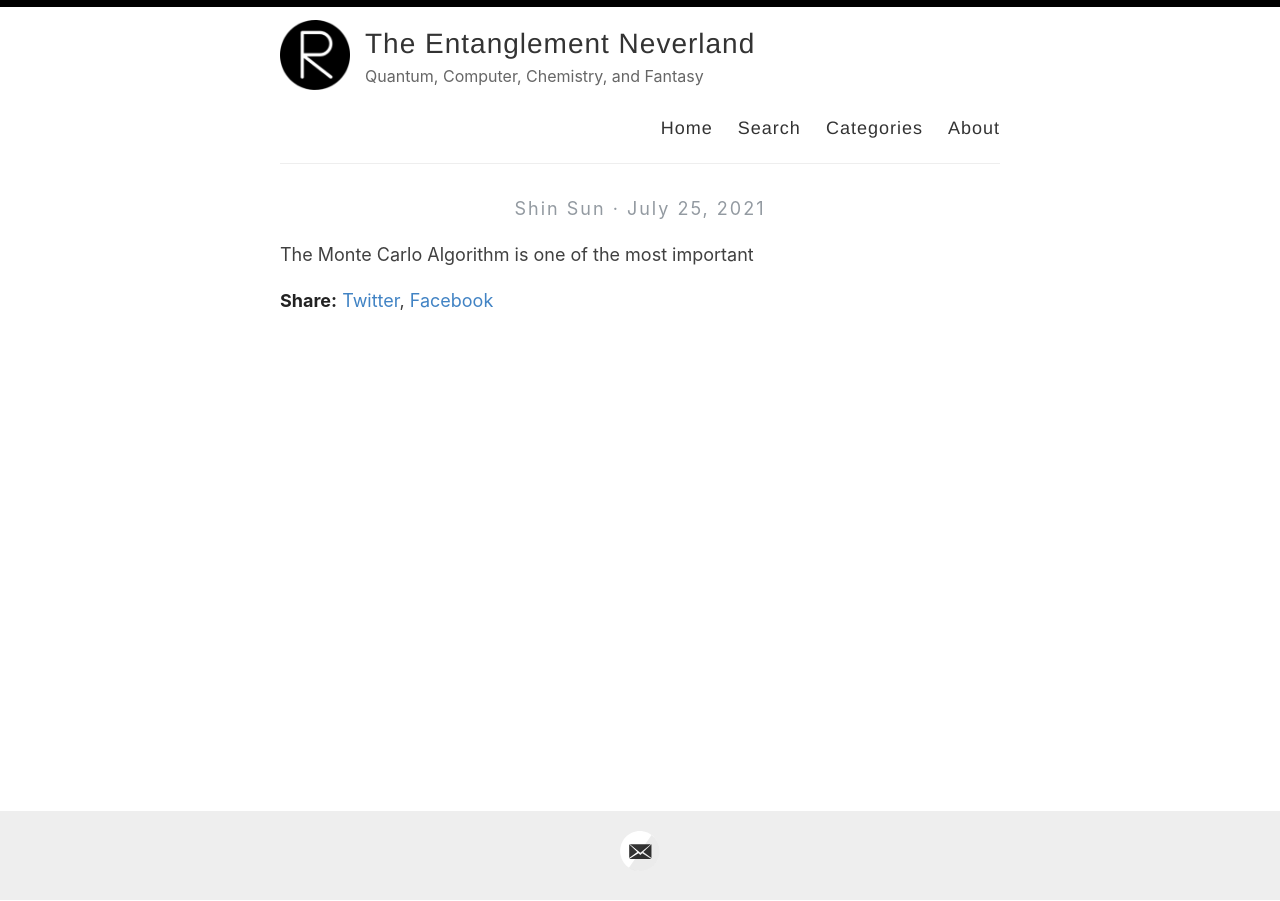
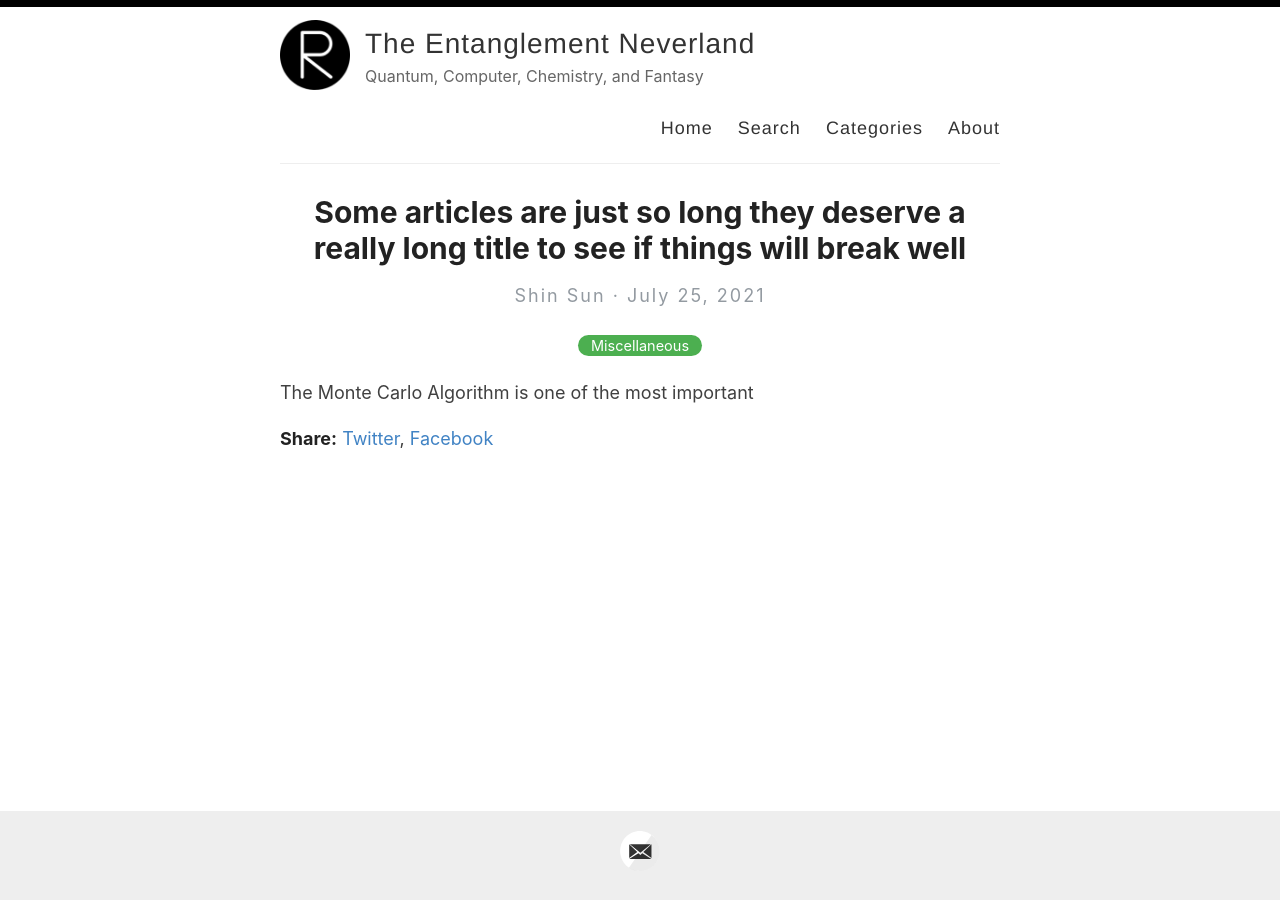
Before and after one commit to ZincSun/ZincSun.github.io, a Jekyll site: the page built from _posts/2021-07-25-MonteCarlo.md, in a window 1280 px wide. Built offline with Jekyll 4.4.1, drawn with Linux system fonts in a browser that asks for light colours; our own code applies the rules of GitHub Pages for plain Markdown files.

Commit message:
Update 2021-07-25-MonteCarlo.md

```diff
--- a/_posts/2021-07-25-MonteCarlo.md
+++ b/_posts/2021-07-25-MonteCarlo.md
@@ -1,7 +1,7 @@
 ---
 layout: post
-title: The Power of Randomness : Monte Carlo Algotihm in Physics
-categories: Statistical Physics
+title: Some articles are just so long they deserve a really long title to see if things will break well
+categories: Miscellaneous
 ---
 
 The Monte Carlo Algorithm is one of the most important
```
